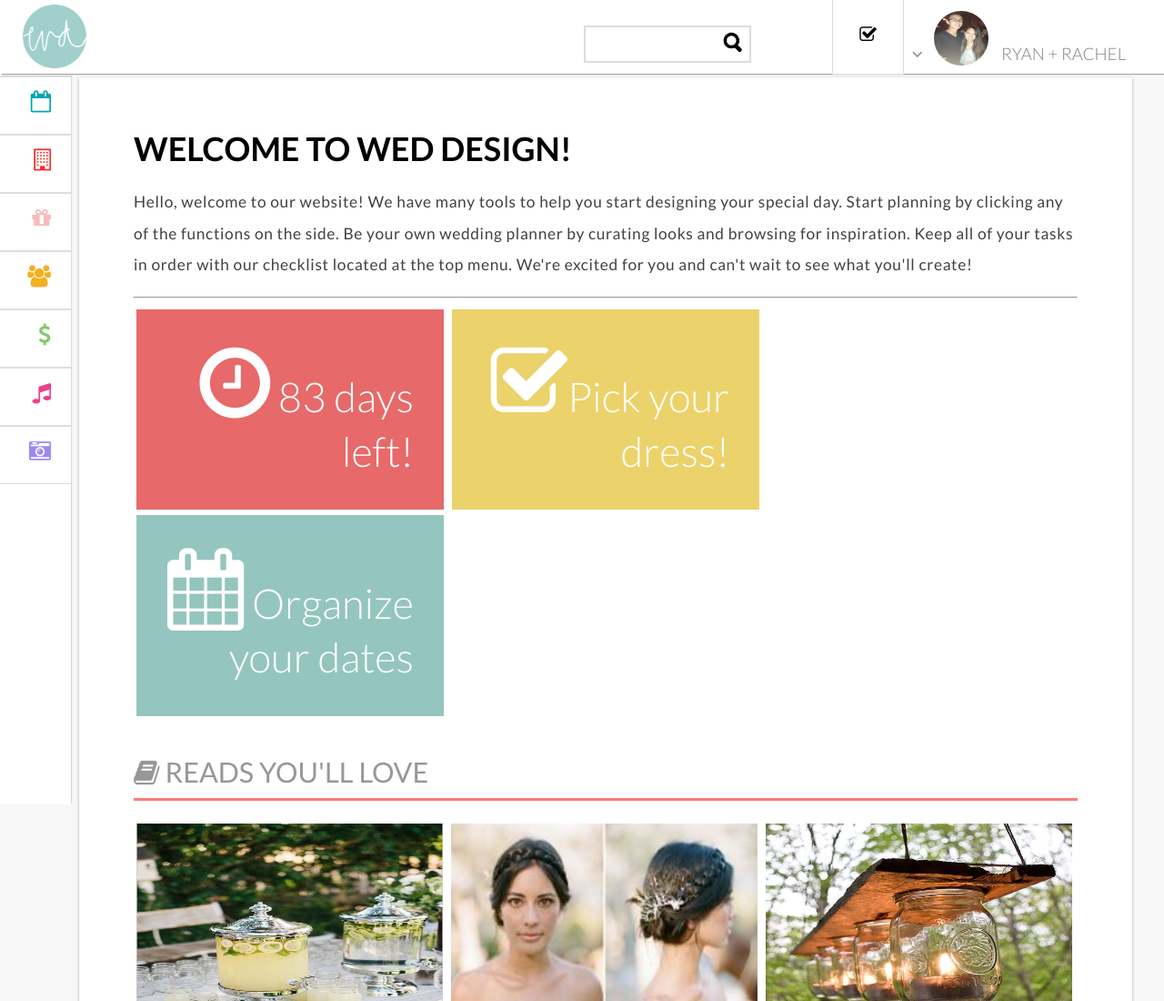
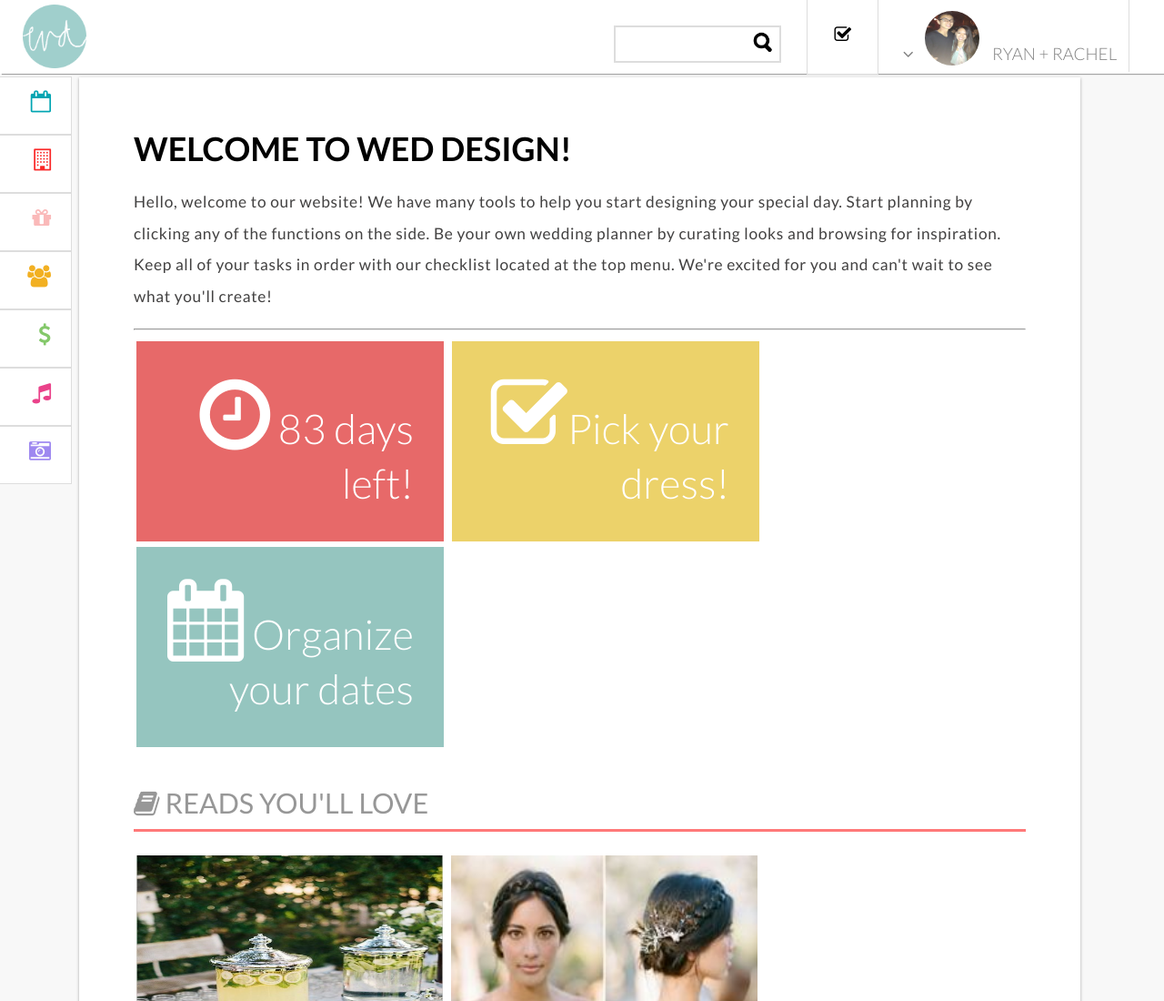
Before and after one commit to rachelelle/weddesign, a plain HTML site: page index.html in a window 1280 px wide. Shown: the top 1100 px of the page at 91% size. Drawn offline with Linux system fonts and the light colour scheme.

Commit message:
index change

```diff
--- a/assets/style.css
+++ b/assets/style.css
@@ -255,7 +255,7 @@ img.logo {
 	position: fixed;
 	top: 84;
 	left: 0;
-	width: 78;
+	width: 0%;
 	background-color: #FFFFFF;
 	color: rgb(109, 109, 109);
 	/* border-bottom-right-radius: 13px; */
@@ -310,7 +310,7 @@ img.profpic {
 	width: 180px;
 	/* background-color: rgba(151, 151, 151, 0.65); */
 	position: relative;
-	left: 569;
+	left: 47%;
 	bottom: 0;
 	display: inline-block;
 	border: 2px solid #ddd;;
@@ -385,7 +385,7 @@ input.search.noshadow {
 #account-item {
 	position: relative;
 	bottom: 10;
-	left: 650;
+	left: 50%;
 	font-weight: 200;
 	font-size: 14pt;
 	text-transform: uppercase;
@@ -393,7 +393,7 @@ input.search.noshadow {
 	padding: 16px 0px;
 	/* margin: -2px; */
 	height: 57;
-	/* border: 2px solid #ddd; */
+	border-right: 1px solid #ddd;
 	z-index: 900;
 	display: inline-block;
 }
@@ -413,7 +413,7 @@ right: 19;
 #checkbox{
 	position: relative;
 	top: -31;
-	left: 655;
+	left: 49%;
 	padding: 33px 29px;
 	/* top: 1; */
 	/* border-width: 1px; */
@@ -430,7 +430,7 @@ right: 19;
 #tasklist{
 position: absolute;
 top: 80;
-left: 914;
+left: 67%;
 width: 239px;
  display: none;
 text-align: left;
@@ -508,10 +508,11 @@ border-radius: 3px;
 	top: 85px;
 	background-color: #FFF;
 	z-index: 1;
-	width: 1158;
+	width: 86%;
 	/* height: 100px; */
 	box-shadow: 0px 1px 3px #a4a4a4;
 	/* height: 1000; */
+	/* margin-right: 0px; */
 }
 
 #main-content{
```
